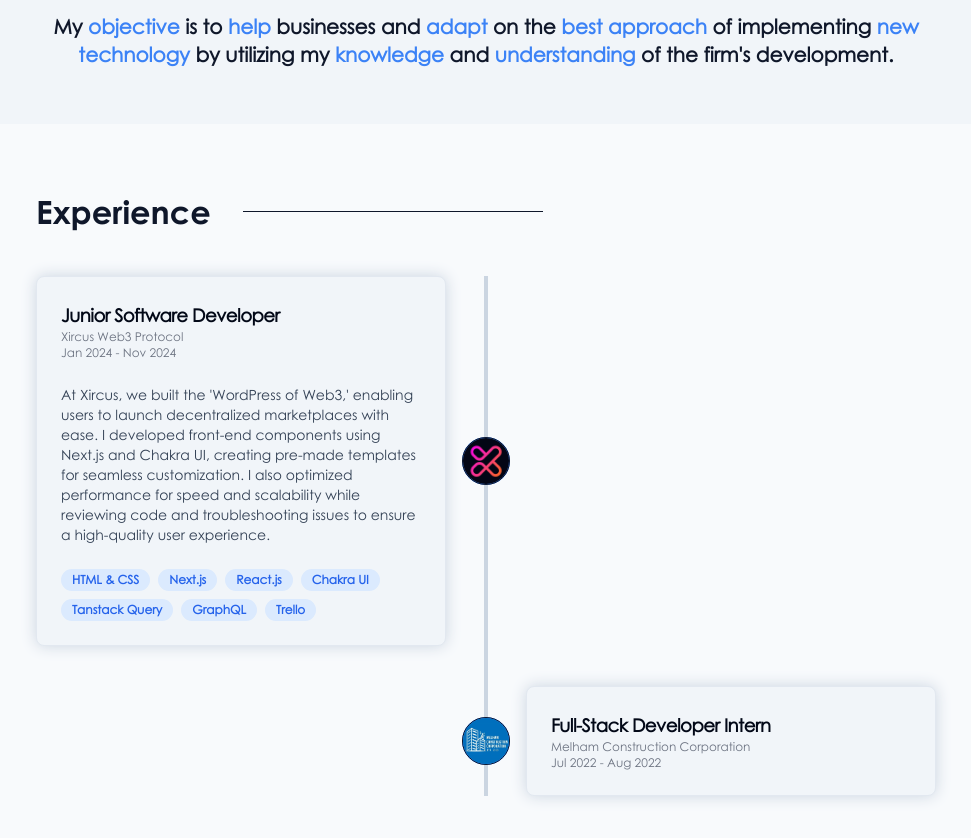
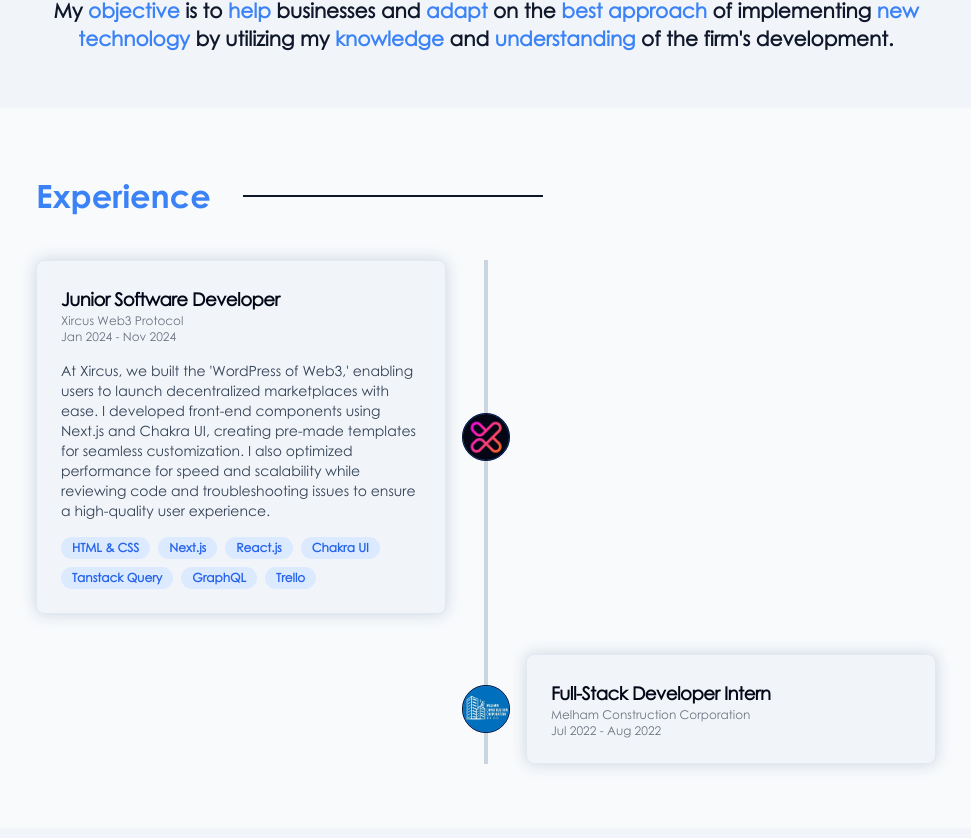
Before and after one commit to nnerb/portfolio-v2, a React (Vite) app: page / in a window 1280 px wide. Shown: the part 1946-2784 px from the top of the page, without its empty margins (154-1125 px from the left). Built offline with nearby package versions, Linux system fonts and the light colour scheme.

Commit message:
fix:  padding on ways and experience component update: color of left header component

```diff
--- a/src/components/about/about.tsx
+++ b/src/components/about/about.tsx
@@ -10,7 +10,7 @@
       <div className="flex flex-col align-center justify-center max-w-[900px] mx-auto py-[100px] px-4">
         <LeftHeader title="About Me"/>
         <div className="pt-8 relative flex justify-center items-center flex-col gap-[7rem]">
-          <div className="grid md:grid-cols-[2fr,1fr] gap-[50px]">
+          <div className="grid md:grid-cols-[2fr,1fr] gap-[50px] relative">
             <AboutDetails />
             <AboutImage />
           </div>
--- a/src/components/about/components/about-details.tsx
+++ b/src/components/about/components/about-details.tsx
@@ -2,7 +2,7 @@
 
 const AboutDetails = () => {
   return (
-    <div className="relative flex flex-col gap-4 text-base before:content-['asd'] before:absolute before:-z-10 before:inset-0 before:bg-sky-900 before:blur-xl before:opacity-50 before:rounded-lg">
+    <div className="relative flex flex-col gap-4">
       <p className='mb-2'>
         <span className='text-blue-500 font-bold'>Hello! </span>
           My name is
--- a/src/components/about/components/ways-grid.tsx
+++ b/src/components/about/components/ways-grid.tsx
@@ -25,7 +25,7 @@
         >
           <Card
             className="bg-slate-100 dark:bg-slate-900 shadow-slate-300
-            dark:shadow-sky-900 shadow-[0px_0px_10px] px-4 py-6
+            dark:shadow-sky-900 shadow-[0px_0px_10px] p-4
              rounded-lg h-full flex flex-col items-center"
           >
             <span className="text-[3rem] group-hover:text-blue-500 transition">
--- a/src/components/experience/components/experience-grid.tsx
+++ b/src/components/experience/components/experience-grid.tsx
@@ -49,13 +49,13 @@
                   className="
                     bg-slate-100 dark:bg-slate-900 shadow-slate-300
                     dark:shadow-sky-900 shadow-[0px_0px_15px] mt-0! h-full w-full
+                    p-4 sm:p-6
                   "
                 >
                   <Accordion type="multiple" defaultValue={[experiences[0].company]}>
-                    <AccordionItem value={exp.company} className="cursor-default">
+                    <AccordionItem value={exp.company} className="cursor-default flex flex-col gap-4">
                       <AccordionTrigger className="w-full">
-                        <CardHeader className="flex-row gap-4 w-full">
-
+                        <CardHeader className="flex-row gap-4 w-full p-0">
                           <div className="flex flex-col items-start !mt-0">
                             <CardTitle className="text-lg text-start">{exp.title}</CardTitle>
                             <div className="text-xs text-gray-500 flex flex-col items-start w-full">
@@ -71,11 +71,11 @@
                           </div>
                         </CardHeader>
                       </AccordionTrigger>
-                      <AccordionContent>
-                        <CardContent className="text-sm text-slate-700 dark:text-slate-400">
+                      <AccordionContent className="flex flex-col gap-4">
+                        <CardContent className="text-sm text-slate-700 dark:text-slate-400 p-0">
                           {exp.description}
                         </CardContent>
-                        <div className="px-6 pb-6 flex flex-wrap gap-2">
+                        <div className="flex flex-wrap gap-2">
                           {exp.skills.map((skill, index) => (
                             <p className={`${badgeVariants({ variant: "custom" })}`} key={index}>{skill}</p>
                           ))}
--- a/src/components/left-header.tsx
+++ b/src/components/left-header.tsx
@@ -7,8 +7,8 @@
     <h1
       className="
         text-[clamp(26px,5vw,32px)] flex items-center gap-8 w-full relative font-gothic-bold whitespace-nowrap
-        after:content-[''] after:block after:relative after:w-[300px] after:h-[1px] after:bg-slate-900
-        dark:after:bg-slate-200
+        after:content-[''] after:block after:relative after:w-[300px] after:h-[2px] after:bg-slate-900
+        dark:after:bg-slate-200 z-10 text-blue-500
       "
     >
       {title}
```
